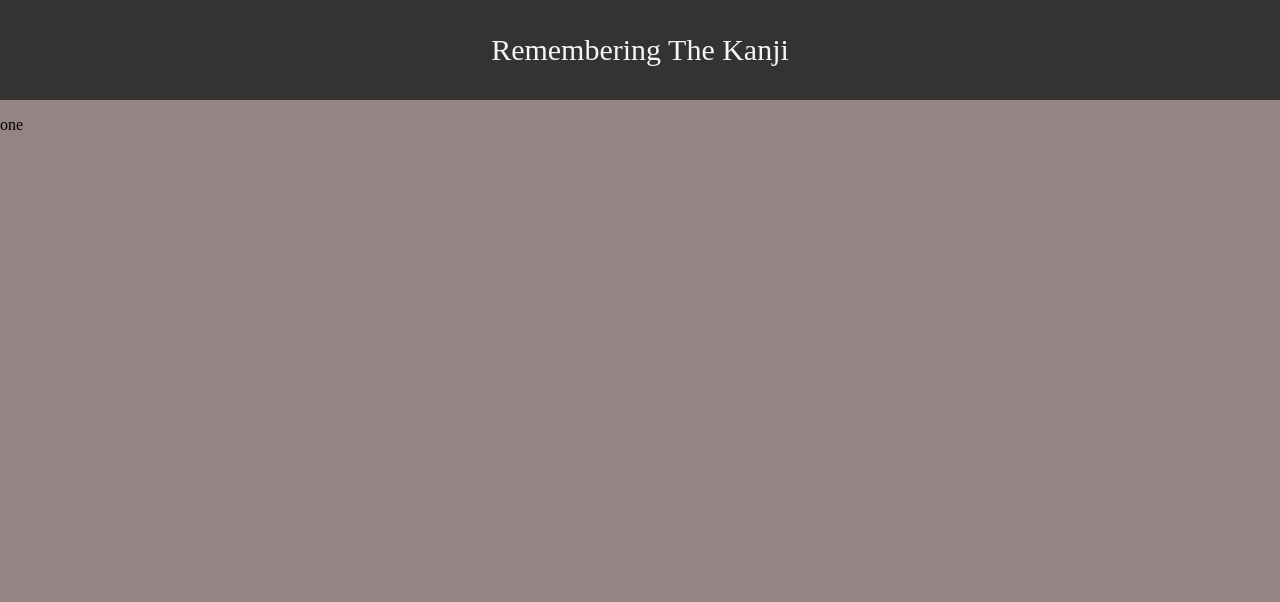
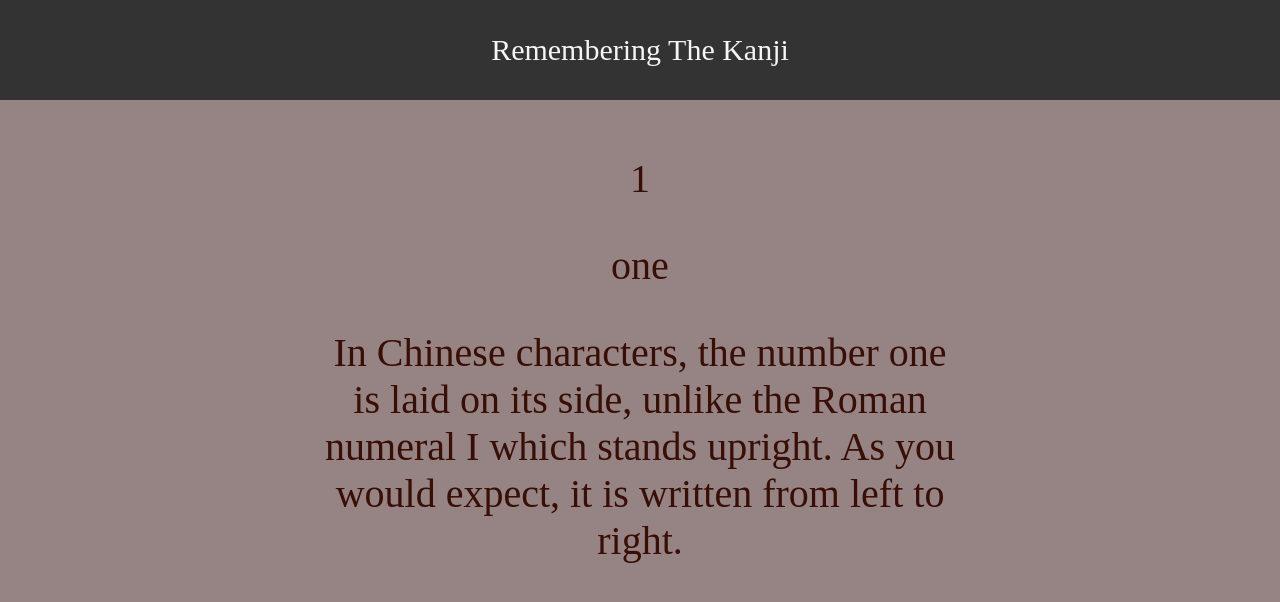
Before and after one commit to mrCamilo/Remembering-The-Kanji-Reference, a React (Create React App) app: page / in a window 1280 px wide. Shown: the top 602 px of the page. Built offline with nearby package versions, Linux system fonts and the light colour scheme.

Commit message:
incorporated flexbox

```diff
--- a/public/index.html
+++ b/public/index.html
@@ -1,6 +1,7 @@
 <html>
     <head>
         <link href = "%PUBLIC_URL%/style.css"rel = "stylesheet">
+        <title>RTK by James Heisig</title>
     </head>
 
     <body>
--- a/public/style.css
+++ b/public/style.css
@@ -1,6 +1,10 @@
 body {
 	margin: 0;
 	background-color: #968484;
+}
+
+p {
+	text-align: center;
 }
 
 
@@ -15,3 +19,15 @@
 	justify-content: center;
 	align-items: center;
 }
+
+.rtkContainer {
+	font-size: 40px;
+	height: 100%;
+	display: flex;
+	justify-content: center;
+}
+
+.rtk {
+	color: #390e05;
+	width: 50%;
+}
--- a/src/App.js
+++ b/src/App.js
@@ -5,7 +5,7 @@
 import kanjiData from "./kanjiData"
 
 function App() {
-    const kanjiComponents = kanjiData.map(rtk => <Kanji key ={rtk.id} number = {rtk.id} keyword ={rtk.keyword} />)
+    const kanjiComponents = kanjiData.map(rtk => <Kanji key ={rtk.id} number = {rtk.id} keyword ={rtk.keyword} heisig ={rtk.heisig} />)
 
     return (
         <div>
--- a/src/components/Kanji.js
+++ b/src/components/Kanji.js
@@ -2,8 +2,12 @@
 
 function Kanji(props) {
     return (
-        <div>
-	    <p>{props.keyword}</p>
+        <div className="rtkContainer">
+	    <div className="rtk">
+	        <p>{props.number}</p>
+	        <p>{props.keyword}</p>
+	        <p>{props.heisig}</p>
+	    </div>
 	</div>
     )
 }
--- a/src/kanjiData.js
+++ b/src/kanjiData.js
@@ -2,7 +2,8 @@
     {
 	id: 1,
 	kanji: 'ichi',
-	keyword: "one"
+	keyword: "one",
+	heisig: "In Chinese characters, the number one is laid on its side, unlike the Roman numeral I which stands upright. As you would expect, it is written from left to right."
     }
 ]
 
```
